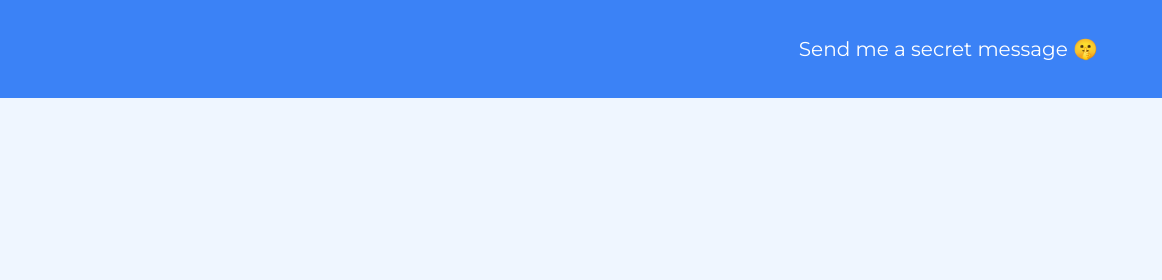
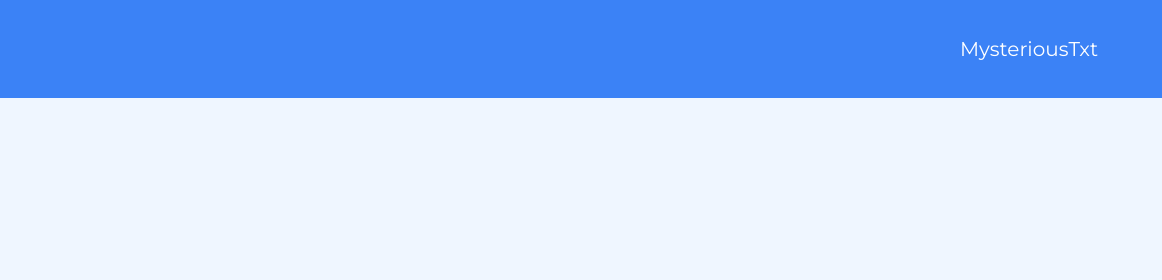
Before and after one commit to Emulsion24/MysteriousTxt, a website with bundled scripts: page index.html in a window 1280 px wide. Shown: the top 280 px of the page, 118-1280 px from the left. Built offline with nearby package versions, Linux system fonts and the light colour scheme; files whose address does not match are found by name; a web font is replaced by a local one.

Commit message:
minor change

```diff
--- a/index.html
+++ b/index.html
@@ -4,13 +4,13 @@
     <meta charset="UTF-8">
     <meta name="viewport" content="width=device-width, initial-scale=1.0">
     <link rel="icon" href="/assets/resources/favicon.ico" type="image/x-icon">
-    <title>Send Me a Secret Message</title>
+    <title>MysteriousTxt</title>
     <link rel="stylesheet" href="/src/output.css">
 </head>
 <body class="bg-blue-50">
     <header class="padding-x py-6 fixed top-0 w-full bg-blue-500 flex gap-5 items-center justify-between">
         <img src="/assets/resources/logoTooth.png" alt="" height="50" width="50">
-        <h2 class="text-white font-montserrat inline text-xl">Send me a secret message 🤫</h2>
+        <h2 class="text-white font-montserrat inline text-xl">MysteriousTxt</h2>
     </header>
 
     <main class=" max-container pt-24">
```
Also changed, not shown: pages/message.html (+2 -2 lines).
